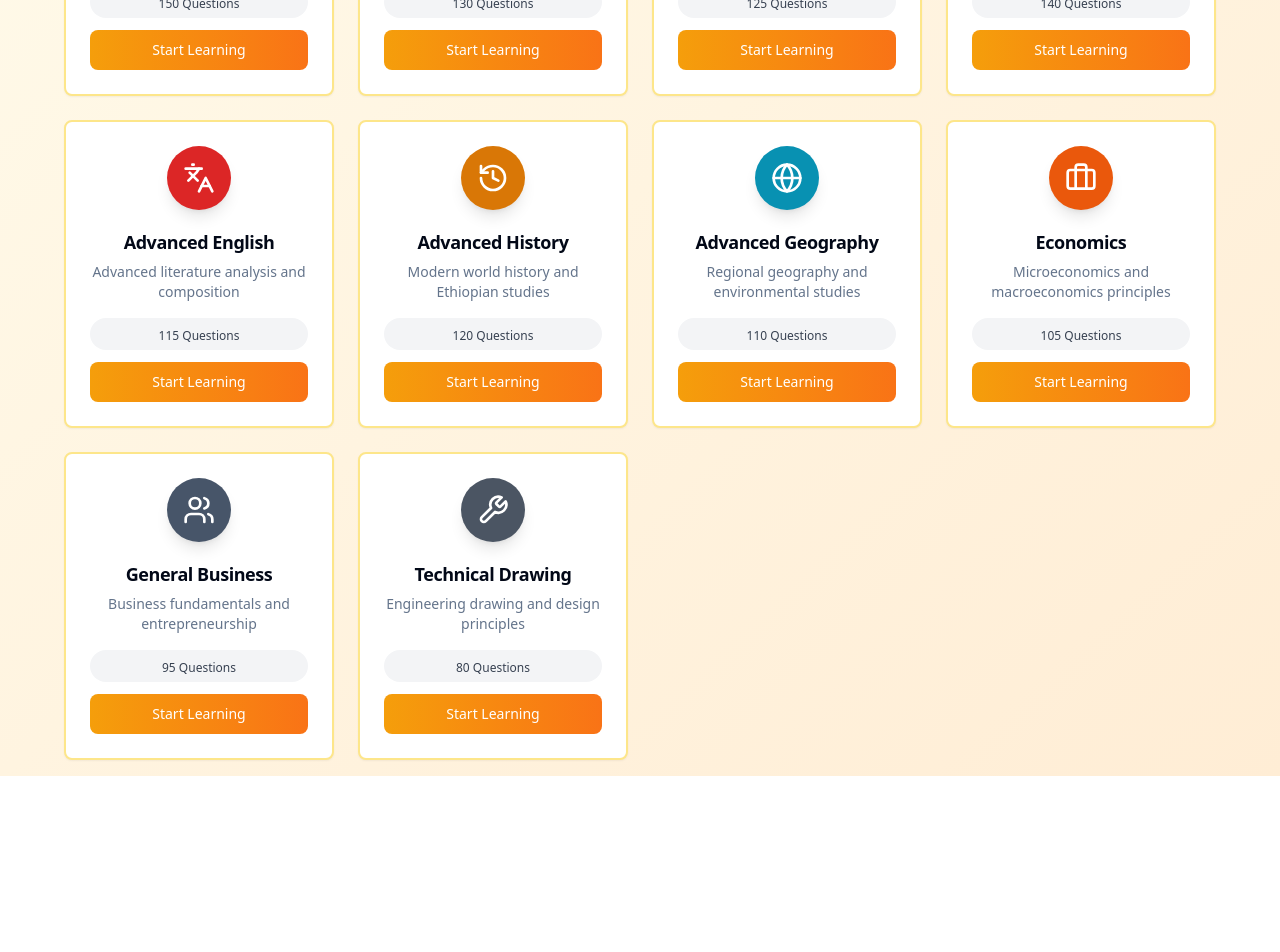
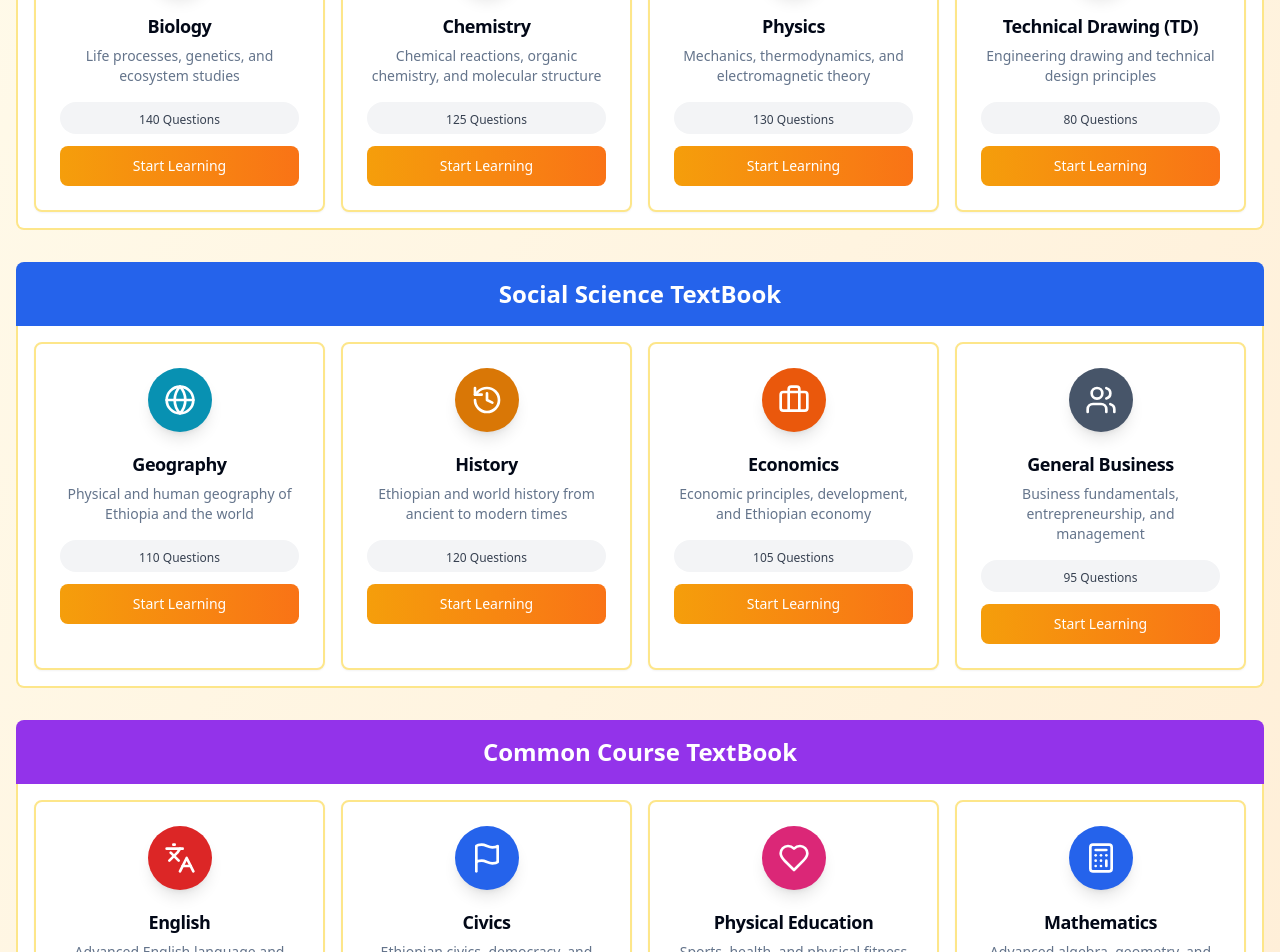
Before and after one commit to alexgetahuntadese/grade-twelve-quiz, a React (Vite) app: page /grade-11 in a window 1280 px wide. Shown: the part 400-1352 px from the top of the page. Before the commit the page ends 1176 px from the top, so only its background shows below. Built offline with nearby package versions, Linux system fonts and the light colour scheme.

Commit message:
Feat: Update Grade 11 subjects
Updated Grade 11 subjects based on the provided image.

```diff
--- a/src/pages/Grade11.tsx
+++ b/src/pages/Grade11.tsx
@@ -7,67 +7,62 @@ import { ArrowLeft, Calculator, Atom, Leaf, Globe, History, Palette, Users, Hear
 const Grade11 = () => {
   const navigate = useNavigate();
 
-  const subjects = [
+  const naturalScienceSubjects = [
     {
-      id: 'mathematics',
-      name: 'Advanced Mathematics',
-      description: 'Advanced algebra, trigonometry, and pre-calculus',
-      icon: Calculator,
-      color: 'bg-blue-600',
-      questions: 150
+      id: 'biology',
+      name: 'Biology',
+      description: 'Life processes, genetics, and ecosystem studies',
+      icon: Leaf,
+      color: 'bg-emerald-600',
+      questions: 140
+    },
+    {
+      id: 'chemistry',
+      name: 'Chemistry',
+      description: 'Chemical reactions, organic chemistry, and molecular structure',
+      icon: Atom,
+      color: 'bg-green-600',
+      questions: 125
     },
     {
       id: 'physics',
-      name: 'Advanced Physics',
-      description: 'Thermodynamics, electricity, and modern physics',
+      name: 'Physics',
+      description: 'Mechanics, thermodynamics, and electromagnetic theory',
       icon: Atom,
       color: 'bg-purple-600',
       questions: 130
     },
     {
-      id: 'chemistry',
-      name: 'Advanced Chemistry',
-      description: 'Organic chemistry, chemical equilibrium, and kinetics',
-      icon: Atom,
-      color: 'bg-green-600',
-      questions: 125
-    },
+      id: 'technical-drawing',
+      name: 'Technical Drawing (TD)',
+      description: 'Engineering drawing and technical design principles',
+      icon: Wrench,
+      color: 'bg-gray-600',
+      questions: 80
+    }
+  ];
+
+  const socialScienceSubjects = [
     {
-      id: 'biology',
-      name: 'Advanced Biology',
-      description: 'Human anatomy, molecular biology, and evolution',
-      icon: Leaf,
-      color: 'bg-emerald-600',
-      questions: 140
-    },
-    {
-      id: 'english',
-      name: 'Advanced English',
-      description: 'Advanced literature analysis and composition',
-      icon: Languages,
-      color: 'bg-red-600',
-      questions: 115
+      id: 'geography',
+      name: 'Geography',
+      description: 'Physical and human geography of Ethiopia and the world',
+      icon: Globe,
+      color: 'bg-cyan-600',
+      questions: 110
     },
     {
       id: 'history',
-      name: 'Advanced History',
-      description: 'Modern world history and Ethiopian studies',
+      name: 'History',
+      description: 'Ethiopian and world history from ancient to modern times',
       icon: History,
       color: 'bg-amber-600',
       questions: 120
     },
     {
-      id: 'geography',
-      name: 'Advanced Geography',
-      description: 'Regional geography and environmental studies',
-      icon: Globe,
-      color: 'bg-cyan-600',
-      questions: 110
-    },
-    {
       id: 'economics',
       name: 'Economics',
-      description: 'Microeconomics and macroeconomics principles',
+      description: 'Economic principles, development, and Ethiopian economy',
       icon: Briefcase,
       color: 'bg-orange-600',
       questions: 105
@@ -75,41 +70,70 @@ const Grade11 = () => {
     {
       id: 'general-business',
       name: 'General Business',
-      description: 'Business fundamentals and entrepreneurship',
+      description: 'Business fundamentals, entrepreneurship, and management',
       icon: Users,
       color: 'bg-slate-600',
       questions: 95
-    },
-    {
-      id: 'technical-drawing',
-      name: 'Technical Drawing',
-      description: 'Engineering drawing and design principles',
-      icon: Wrench,
-      color: 'bg-gray-600',
-      questions: 80
     }
   ];
 
-  return (
-    <div className="min-h-screen bg-gradient-to-br from-amber-50 to-orange-100 p-4">
-      <div className="max-w-6xl mx-auto">
-        <div className="mb-6">
-          <Button
-            onClick={() => navigate('/')}
-            variant="outline"
-            className="mb-4"
-          >
-            <ArrowLeft className="w-4 h-4 mr-2" />
-            Back to Home
-          </Button>
+  const commonCourseSubjects = [
+    {
+      id: 'english',
+      name: 'English',
+      description: 'Advanced English language and literature',
+      icon: Languages,
+      color: 'bg-red-600',
+      questions: 115
+    },
+    {
+      id: 'civics',
+      name: 'Civics',
+      description: 'Ethiopian civics, democracy, and citizenship',
+      icon: Flag,
+      color: 'bg-blue-600',
+      questions: 100
+    },
+    {
+      id: 'physical-education',
+      name: 'Physical Education',
+      description: 'Sports, health, and physical fitness',
+      icon: Heart,
+      color: 'bg-pink-600',
+      questions: 90
+    },
+    {
+      id: 'mathematics',
+      name: 'Mathematics',
+      description: 'Advanced algebra, geometry, and mathematical analysis',
+      icon: Calculator,
+      color: 'bg-blue-600',
+      questions: 150
+    },
+    {
+      id: 'information-technology',
+      name: 'IT (Information Technology)',
+      description: 'Computer skills, programming, and digital literacy',
+      icon: Computer,
+      color: 'bg-indigo-600',
+      questions: 85
+    },
+    {
+      id: 'national-language',
+      name: 'National Language / Mother Tongue',
+      description: 'Amharic and regional language studies',
+      icon: Languages,
+      color: 'bg-emerald-700',
+      questions: 95
+    }
+  ];
 
-          <div className="text-center mb-8">
-            <h1 className="text-4xl font-bold text-gray-800 mb-4">Grade 11 Subjects</h1>
-            <p className="text-xl text-gray-600">Advanced topics preparing for final examinations</p>
+  const SubjectSection = ({ title, subjects, bgColor }: { title: string; subjects: any[]; bgColor: string }) => (
+    <div className="mb-8">
+      <div className={`${bgColor} text-white p-4 rounded-t-lg`}>
+        <h2 className="text-2xl font-bold text-center">{title}</h2>
       </div>
-        </div>
-
-        <div className="grid md:grid-cols-2 lg:grid-cols-3 xl:grid-cols-4 gap-6">
+      <div className="grid md:grid-cols-2 lg:grid-cols-3 xl:grid-cols-4 gap-4 p-4 bg-white border-2 border-t-0 border-amber-200 rounded-b-lg">
         {subjects.map((subject) => {
           const IconComponent = subject.icon;
           return (
@@ -150,6 +174,46 @@ const Grade11 = () => {
         })}
       </div>
     </div>
+  );
+
+  return (
+    <div className="min-h-screen bg-gradient-to-br from-amber-50 to-orange-100 p-4">
+      <div className="max-w-7xl mx-auto">
+        <div className="mb-6">
+          <Button
+            onClick={() => navigate('/')}
+            variant="outline"
+            className="mb-4"
+          >
+            <ArrowLeft className="w-4 h-4 mr-2" />
+            Back to Home
+          </Button>
+
+          <div className="text-center mb-8">
+            <h1 className="text-4xl font-bold text-gray-800 mb-4">Grade 11 New Curriculum</h1>
+            <p className="text-xl text-gray-600 mb-2">Ethiopian Educational System - Preparatory Level</p>
+            <p className="text-lg text-gray-500">Choose your stream: Natural Science, Social Science, or Common Courses</p>
+          </div>
+        </div>
+
+        <SubjectSection
+          title="Natural Science TextBook"
+          subjects={naturalScienceSubjects}
+          bgColor="bg-green-600"
+        />
+
+        <SubjectSection
+          title="Social Science TextBook"
+          subjects={socialScienceSubjects}
+          bgColor="bg-blue-600"
+        />
+
+        <SubjectSection
+          title="Common Course TextBook"
+          subjects={commonCourseSubjects}
+          bgColor="bg-purple-600"
+        />
+      </div>
     </div>
   );
 };
```
Lines whose indentation alone changed are shown as unchanged.
